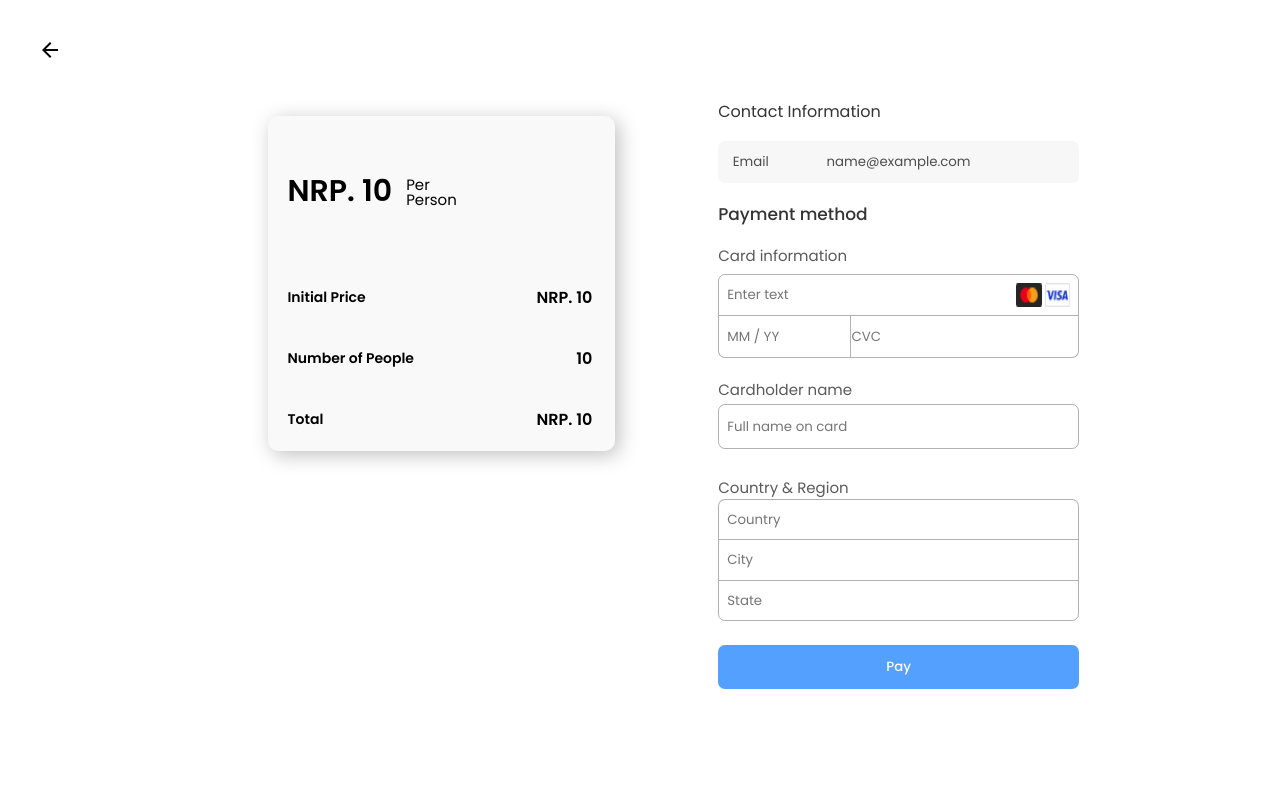
After one commit to Roshanchg/pse_project, a Django app: template tourism/website/templates/payment.html in a window 1280 px wide. The commit adds this page. Run offline with Django 5.2, Linux system fonts and the light colour scheme; the template is opened without the code that fills it: most values are stand-ins (such as "Sample title", 1, 10 or a date in 2020).

Commit message:
finished the required featured: payment form (no validation done), testing left

```diff
--- a/tourism/website/admin.py
+++ b/tourism/website/admin.py
@@ -2,7 +2,7 @@ from django.contrib import admin
 from website.models import Users
 from website.models import Packages
 from website.models import Bookings
-from website.models import Destinations
+from website.models import Destinations,Payment_Info
 from django.contrib.sessions.models import Session
 # Register your models here.
 admin.site.register(Users)
@@ -10,3 +10,4 @@ admin.site.register(Packages)
 admin.site.register(Bookings)
 admin.site.register(Destinations)
 admin.site.register(Session)
+admin.site.register(Payment_Info)
--- /dev/null
+++ b/tourism/website/static/css/payment.css
@@ -0,0 +1,223 @@
+*{
+    margin: 0;
+    padding: 0;
+    display: block;
+    overflow: hidden;
+    font-family: "Poppins";
+}
+body{
+    padding: 3%;
+}
+#main{
+    position: relative;
+    display: flex;
+    flex-direction: row;
+    justify-content: center;
+    gap: 3%;
+    height: 82%;
+    top: 5%;
+}
+#left{
+    width: 40%;
+    display: flex;
+    flex-direction: column;
+    align-items: center;
+}
+#price-card{
+    position: relative;
+    top: 3%;
+    border-radius: 10px;
+    background-color: #f9f9f9;
+    width: 64%;
+    height: 50%;
+    display: flex;
+    flex-direction: column;
+    padding: 4%;
+    justify-content: space-between;
+    box-shadow: 4px 4px 20px rgba(0, 0, 0, 0.25);
+}
+#bolder-price{
+    display: flex;
+    flex-direction: row;
+    width: 80%;
+    height: 38%;
+    align-items: center;
+}
+#bold-price{
+    font-weight: 600;
+    font-size: 30px;
+    margin-right: 14px;
+}
+.real-light{
+    font-weight: 400;
+    line-height: 1;
+    font-size: 15px;
+}
+
+#initial-price,#quantity,#total{
+    display: flex;
+    width: 99%;
+    justify-content: space-between;
+    align-items: center;
+}
+.price-card-title{
+    font-weight: 550;
+    font-size: 14px;
+}
+.bolder{
+    font-weight: 600;
+}
+
+#right{
+    width: 30%;
+    display: flex;
+    flex-direction: column;
+    gap: 3%;
+}
+input{
+    background-color: transparent;
+    outline:  none;
+}
+#email-field{
+    background-color: #f7f7f7;
+    border-radius: 7px;
+    display: flex;
+    justify-content: start;
+    width: 100%;
+    height: 7%;
+    align-items: center;
+}
+#email-field>input{
+    height: 80%;
+    color: #4d4d4d;
+    border: none;
+}
+#email-text{
+    padding-left: 4%;
+    width: 30%;
+}
+#email-val{
+    width: 65%;
+}
+
+form{
+    height: 75%;
+    display: flex;
+    flex-direction: column;
+    justify-content: space-between;
+    gap: 0;
+}
+.form-span{
+    font-size: 15px;
+    color: rgba(0, 0, 0, 0.65);
+}
+.topics{
+    font-size: 17px;
+    font-weight: 450;
+    color: rgba(0, 0, 0, 0.8);
+}
+
+#top-form{
+    height: 26%;
+}
+#top-form>span{
+    height: 24%;
+    margin-bottom: 0.5%;
+}
+
+#card-info{
+    display: flex;
+    border: 1px solid rgba(0, 0, 0, 0.3);
+    border-radius: 7px 7px 0px 0px;
+    height: 35%;
+    flex-direction: row;
+    justify-content: space-between;
+    align-items: center;
+}
+#card-info>input{
+    width: 70%;
+    padding-left: 8px;
+    border: none;
+}
+#card-images{
+    display: flex;
+    flex-direction: row;
+    padding-right: 8px;
+    width: 15%;
+    height: 60%;
+    gap: 5%;
+}
+#card-more{
+    display: flex;
+    flex-direction: row;
+    justify-content: space-between;
+    height: 35%;
+    border: 1px solid rgba(0, 0, 0, 0.3);
+    border-top: none;
+    border-radius: 0px 0px 7px 7px;
+}
+#card-more>input{
+    width: 48%;
+    border: 1px solid rgba(0, 0, 0, 0.3);
+    border-top: none;
+    border-left: none;
+    border-bottom: none;
+    padding-left: 8px;
+}
+#card-more>div{
+    display: flex;
+    flex-direction: row;
+    display: flex;
+    justify-content: space-between;
+    align-items: center;
+    padding-right: 8px;
+}
+#card-more>div>img{
+    width: 30%;
+    height: 60%;
+}
+#card-more>div>input{
+    border: none;
+}
+#middle-form{
+    height: 18%;
+}
+#middle-form>input{
+    height: 56%;
+    margin-top: 1%;
+    width: 100%;
+    border: 1px solid rgba(0, 0, 0, 0.3);
+    border-radius: 7px;
+    padding-left: 8px;
+}
+#bottom-form{
+    height: 34%;
+}
+#bottom-form>input{
+    width: 100%;
+    padding-left: 8px;
+    height: 27%;
+}
+
+#country-inp{
+    border: 1px solid rgba(0, 0, 0, 0.3);
+    border-radius: 7px 7px 0px 0px;
+    border-bottom: none;
+}
+#city-inp{
+    border: 1px solid rgba(0, 0, 0, 0.3);
+    border-bottom: none;
+}
+#state-inp{
+    border: 1px solid rgba(0, 0, 0, 0.3);
+    border-radius: 0px 0px 7px 7px;
+}
+#pay{
+    height: 10%;
+    color: white;
+    font-weight: 500;
+    background-color: #54A0FF;
+    border-radius: 7px;
+    border: none;
+    cursor: pointer;
+}
--- /dev/null
+++ b/tourism/website/static/javascript/payment.js
@@ -0,0 +1,13 @@
+document.getElementById('home').addEventListener("click",function(){
+    window.location.href=this.getAttribute('data-url');
+});
+document.getElementById("payment").addEventListener("submit", async function(event) {
+    event.preventDefault();
+    let confirmation = confirm("Do you want to Confirm the Payment?");
+    if (confirmation) {
+        alert("Payment Done");
+        this.submit();
+    } else {
+        alert("Payment Canceled");
+    }
+});
--- a/tourism/website/templates/destinations_section.html
+++ b/tourism/website/templates/destinations_section.html
@@ -9,6 +9,6 @@
         <span>NRP.&nbsp;{{package.price}} / person</span>
         <span>{{package.time}}</span>
     </div>
-    <img src="{% static 'Images/next-icon.png' %}" class="next-icon">
+    <img src="{% static 'Images/next-icon.png' %}" class="next-icon" id="book-now" data-url="{% url 'website:booking' %}?id={{ package.id }}">
 </div>
 {% endfor %}
--- a/tourism/website/templates/index.html
+++ b/tourism/website/templates/index.html
@@ -144,7 +144,7 @@
                 {% include 'package_section.html' %}
             </div>
 
-            <button id="discover-more" data-url="{% url 'website:update_content' %}?all=True">Discover More</button>
+            <button id="discover-more" data-url="{% url 'website:update_content' %}">Discover More</button>
         </section>
 
         <section id="info">
@@ -291,7 +291,7 @@
                 </div>
                 <div id="sub-right">
                     <div id="facebook-logo">f</div>
-                    <div id="instagram-logo">
+                    <div id="instagram-logo" onclick="window.location.href='insta/'">
                         <div >
                             <div>
 
--- a/tourism/website/templates/package_section.html
+++ b/tourism/website/templates/package_section.html
@@ -12,7 +12,7 @@
             <img src="{% static 'Images/location.svg' %}" class="location-icon">
             <span class="package-location">{{ package.destination.name }}</span>
         </div>
-        <a class="book-now" href="#">Book Now</a>
+        <a class="book-now" href="{% url 'website:booking' %}?id={{ package.id }}">Book Now</a>
     </div>
 </div>
 {% endfor %}
--- /dev/null
+++ b/tourism/website/templates/payment.html
@@ -0,0 +1,86 @@
+{% load static %}
+<html>
+    <head>
+        <meta charset="utf-8">
+        <meta http-equiv="X-UA-Compatible" content="IE=edge">
+        <title></title>
+        <meta name="description" content="">
+        <meta name="viewport" content="width=device-width, initial-scale=1">
+        <link rel="stylesheet" href="{% static 'css/payment.css' %}">
+
+        <link rel="preconnect" href="https://fonts.googleapis.com">
+        <link rel="preconnect" href="https://fonts.gstatic.com" crossorigin>
+        <link href="https://fonts.googleapis.com/css2?family=Faster+One&family=Poppins:ital,wght@0,100;0,200;0,300;0,400;0,500;0,600;0,700;0,800;0,900;1,100;1,200;1,300;1,400;1,500;1,600;1,700;1,800;1,900&display=swap"
+            rel="stylesheet">
+    </head>
+    <body>
+        <div id="back">
+            <img src="{% static 'Images/arrow-back.svg' %}" id="home" style="cursor: pointer;" data-url="{% url 'website:index' %}">
+        </div>
+        <div id="main">
+            <div id="left">
+                <div id="price-card">
+                    <div id="bolder-price">
+                        <span id="bold-price">NRP. {{ package.price }}</span>
+                        <span>
+                            <span class="real-light">Per</span>
+                            <span class="real-light">Person</span>
+                        </span>
+                    </div>
+                    <div id="initial-price">
+                        <span class="price-card-title">Initial Price</span>
+                        <span class="bolder">NRP. {{ package.price }}</span>
+                    </div>
+                    <div id="quantity">
+                        <span class="price-card-title">Number of People</span>
+                        <span class="bolder">{{ quantity }}</span>
+                    </div>
+                    <div id="total">
+                        <span class="price-card-title">Total</span>
+                        <span class="bolder">NRP. {{ total }}</span>
+                    </div>
+                </div>
+            </div>
+            <div id="right">
+                <span style="color: rgba(0, 0, 0, 0.8);">Contact Information</span>
+                <div id="email-field">
+                    <input type="text" value="Email" id='email-text'readonly>
+                    <input type="email" value="{{ email }}" id="email-val" readonly>
+                </div>
+                <span class="topics">Payment method</span>
+                <form method="POST" name="payment" id="payment">
+                    {% csrf_token %}
+                    <div id="top-form">
+                        <span class="form-span">Card information</span>
+                        <div id="card-info">
+                            <input type="text" placeholder="Enter text" name="card-number" required>
+                            <div id="card-images">
+                                <img src="{% static 'Images/mastercard.png' %}">
+                                <img src="{% static 'Images/visacard.png' %}">
+                            </div>
+                        </div>
+                        <div id="card-more">
+                            <input type="text" placeholder="MM / YY" name="card-exp" required>
+                            <div>
+                                <input type="text" placeholder="CVC" name="card-cvc" required>
+                                <img src="{% static 'Images/cvc.png' %}">
+                            </div>
+                        </div>
+                    </div>
+                    <div id="middle-form">
+                        <span class="form-span">Cardholder name</span>
+                        <input type="text" placeholder="Full name on card" name="full-name" required>
+                    </div>
+                    <div id="bottom-form">
+                        <span class="form-span">Country & Region</span>
+                        <input type="text" name="country" placeholder="Country" id="country-inp" required>
+                        <input type="text" name="city" placeholder="City" id="city-inp" required>
+                        <input type="text" name="state" placeholder="State" id="state-inp" required>
+                    </div>
+                    <button type="submit" id="pay">Pay</button>
+                </form>
+            </div>
+        </div>
+        <script type="text/javascript" src="{% static 'javascript/payment.js' %}"  ></script>
+    </body>
+</html>
--- a/tourism/website/urls.py
+++ b/tourism/website/urls.py
@@ -10,6 +10,8 @@ urlpatterns = [
     path('myEdit/',views.accountedit,name='accountedit'),
     path('logout/',views.logout,name='logout'),
     path('update_content/',views.update_section,name='update_content'),
-    path('make_booking/',views.make_bookings,name='make_booking'),
-    path('delete_account',views.delete_account,name="delete_account")
+    path('booking/',views.booking,name='booking'),
+    path('delete_account',views.delete_account,name="delete_account"),
+    path('insta/',views.insta,name="instagram"),
+    path('booking/makepayment/',views.make_payment,name="payment"),
 ]
```
Also changed, not shown: tourism/website/models.py (+16 -2 lines), tourism/website/static/css/booking.css (added, +149 -0 lines), tourism/website/static/javascript/booking.js (added, +20 -0 lines), tourism/website/static/javascript/index.js (+6 -1 lines), tourism/website/templates/booking.html (added, +73 -0 lines), tourism/website/views.py (+105 -19 lines), tourism/website/static/Images/cvc.png (added), tourism/website/static/Images/mastercard.png (added), tourism/website/static/Images/visacard.png (added).
